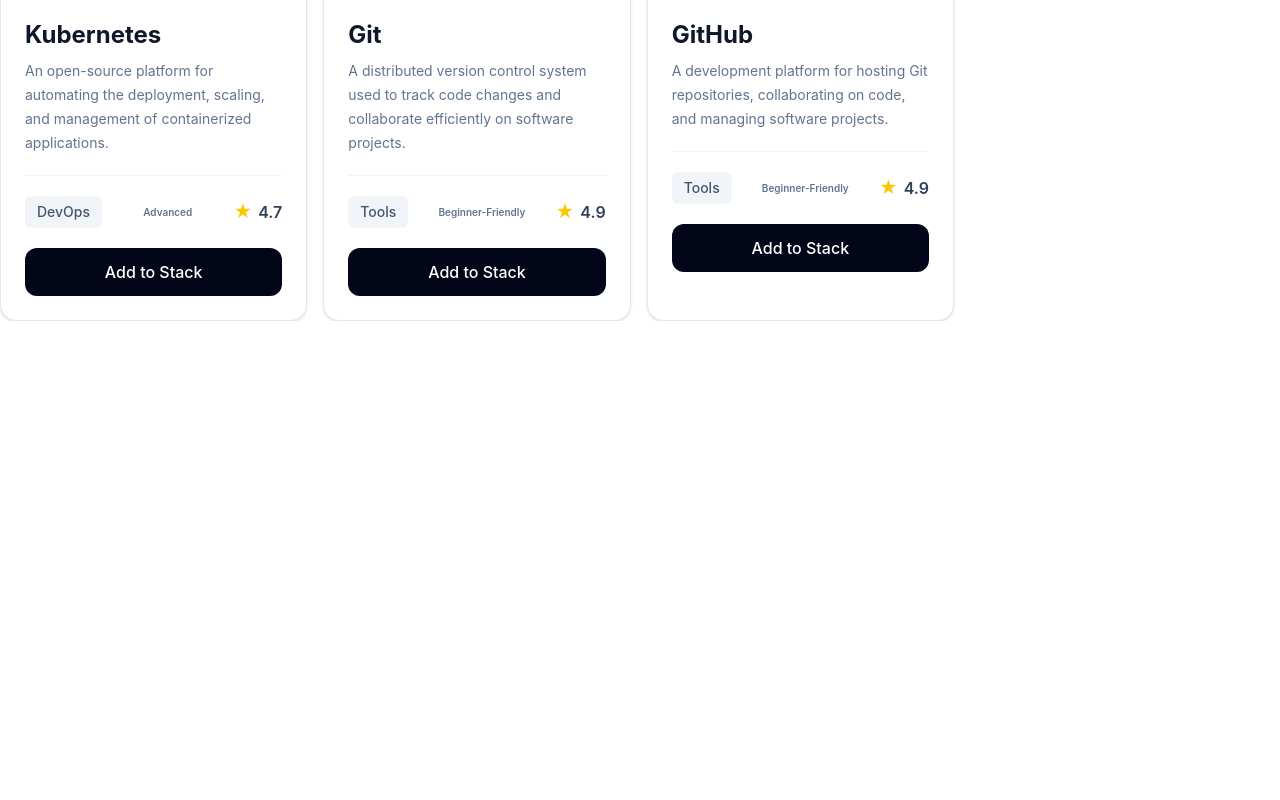
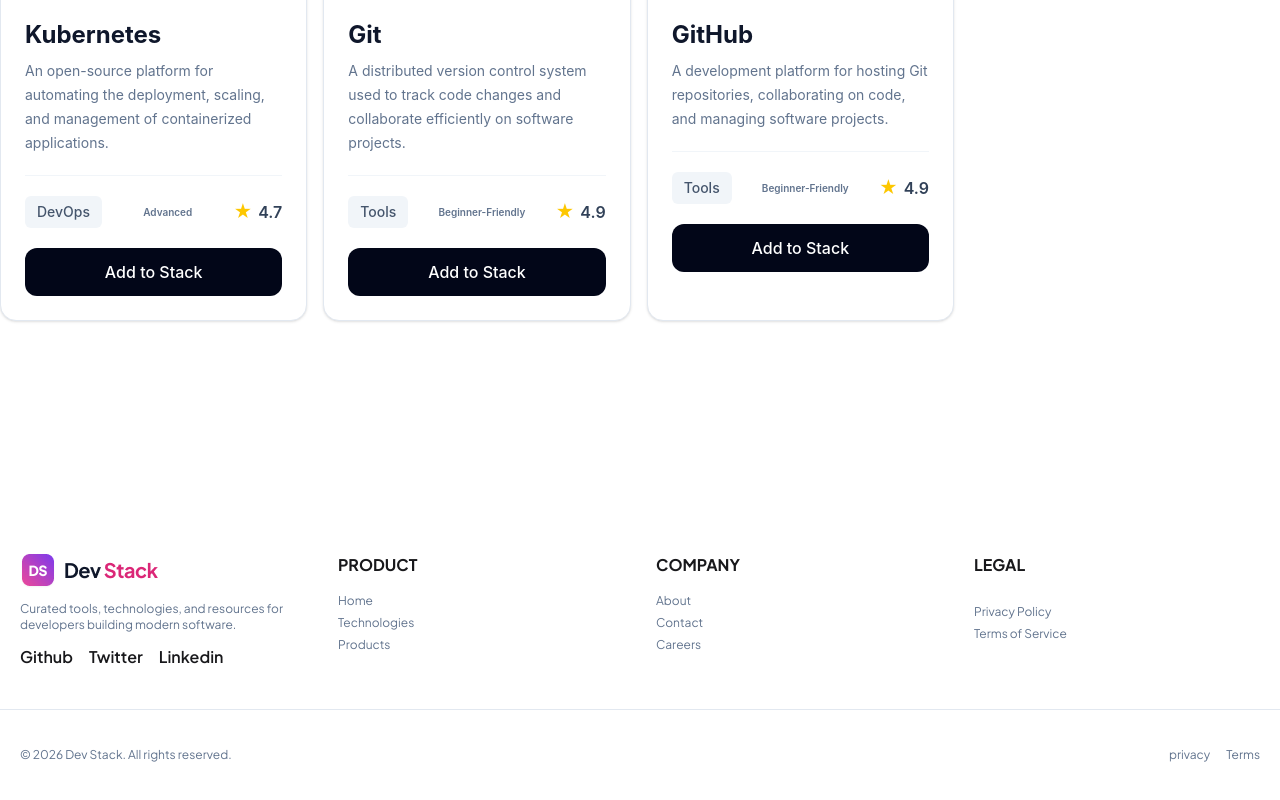
Before and after one commit to muztahid2102232/b14-a5-DevStack, a React (Vite) app: page / in a window 1280 px wide. Shown: the part 2709-3509 px from the top of the page. Before the commit the page ends 3030 px from the top, so only its background shows below. Built offline with nearby package versions, Linux system fonts and the light colour scheme.

Commit message:
completed footer section

```diff
--- a/src/App.tsx
+++ b/src/App.tsx
@@ -4,7 +4,7 @@
 import Tech from "./Components/Tech";
 import Technologies from "./Components/technologies/Technologies";
 import type { Itechnology } from "./Types/technology";
-// import Footer from "./Components/Footer";
+import Footer from "./Components/Footer";
 
 function App() {
   const stackDataPromise = async (): Promise<Itechnology[]> => {
@@ -20,7 +20,7 @@
       <Suspense fallback={<p>Loading....</p>}>
         <Technologies technologiesPromise={stackDataPromise()}></Technologies>
       </Suspense>
-      {/* <Footer/> */}
+      <Footer/>
     </>
   );
 }
--- a/src/Components/Footer.tsx
+++ b/src/Components/Footer.tsx
@@ -0,0 +1,90 @@
+import footerImg from "../assets/logo-text.png";
+
+const Footer = () => {
+  return (
+    <div className="container mx-auto mt-48">
+      <footer
+        className="
+         border-t border-slate-200 md:border-none
+           mx-auto px-5 py-10
+          grid grid-cols-1 gap-8
+          md:grid-cols-12 md:gap-8
+          text-center md:text-left
+        "
+      >
+        {/* Logo / tagline / social links */}
+        <div className="md:col-span-3 flex flex-col items-center md:items-start gap-3">
+          <img src={footerImg} alt="footer logo" className="h-8 sm:h-9" />
+
+          <p className="text-xs sm:text-[12px] text-slate-500 font-jakarta ">
+            Curated tools, technologies, and resources for developers building
+            modern software.
+          </p>
+
+          <ul
+            className="
+              flex gap-2 items-center
+              md:flex-row md:gap-4 md:items-start
+              font-semibold text-sm md:text-base font-jakarta
+            "
+          >
+            <li>Github</li>
+            <span className="md:hidden text-slate-300">•</span>
+            <li>Twitter</li>
+            <span className="md:hidden text-slate-300">•</span>
+            <li>Linkedin</li>
+          </ul>
+        </div>
+
+        {/* PRODUCT / COMPANY / LEGAL — hidden on mobile, visible on desktop */}
+        <div className="hidden md:grid col-span-3">
+          <p className="font-bold font-jakarta">PRODUCT</p>
+          <ul className="text-[12px] text-slate-500 space-y-1 font-jakarta">
+            <li>Home</li>
+            <li>Technologies</li>
+            <li>Products</li>
+          </ul>
+        </div>
+
+        <div className="hidden md:grid col-span-3 ">
+          <p className="font-bold font-jakarta">COMPANY</p>
+          <ul className="text-[12px] text-slate-500 space-y-1 font-jakarta">
+            <li>About</li>
+            <li>Contact</li>
+            <li>Careers</li>
+          </ul>
+        </div>
+
+        <div className="hidden  md:grid col-span-3">
+          <p className="font-bold font-jakarta">LEGAL</p>
+          <ul className="text-[12px] text-slate-500 space-y-1 font-jakarta">
+            <li>Privacy Policy</li>
+            <li>Terms of Service</li>
+          </ul>
+        </div>
+      </footer>
+
+      {/* Normal divider — mobile only */}
+      <div className="border-t border-slate-200 md:hidden" />
+
+      <div
+        className="
+          flex flex-col gap-3  mx-auto px-5 py-9
+          text-slate-500 text-center font-jakarta
+          md:flex-row md:items-center md:justify-between md:text-left
+          md:border-t md:border-slate-200
+        "
+      >
+        <span className="text-[11px] md:text-[12px]">
+          © 2026 Dev Stack. All rights reserved.
+        </span>
+        <ul className="flex gap-4 justify-center text-[11px] font-jakarta md:text-[12px] ">
+          <li>privacy</li>
+          <li>Terms</li>
+        </ul>
+      </div>
+    </div>
+  );
+};
+
+export default Footer;
```
